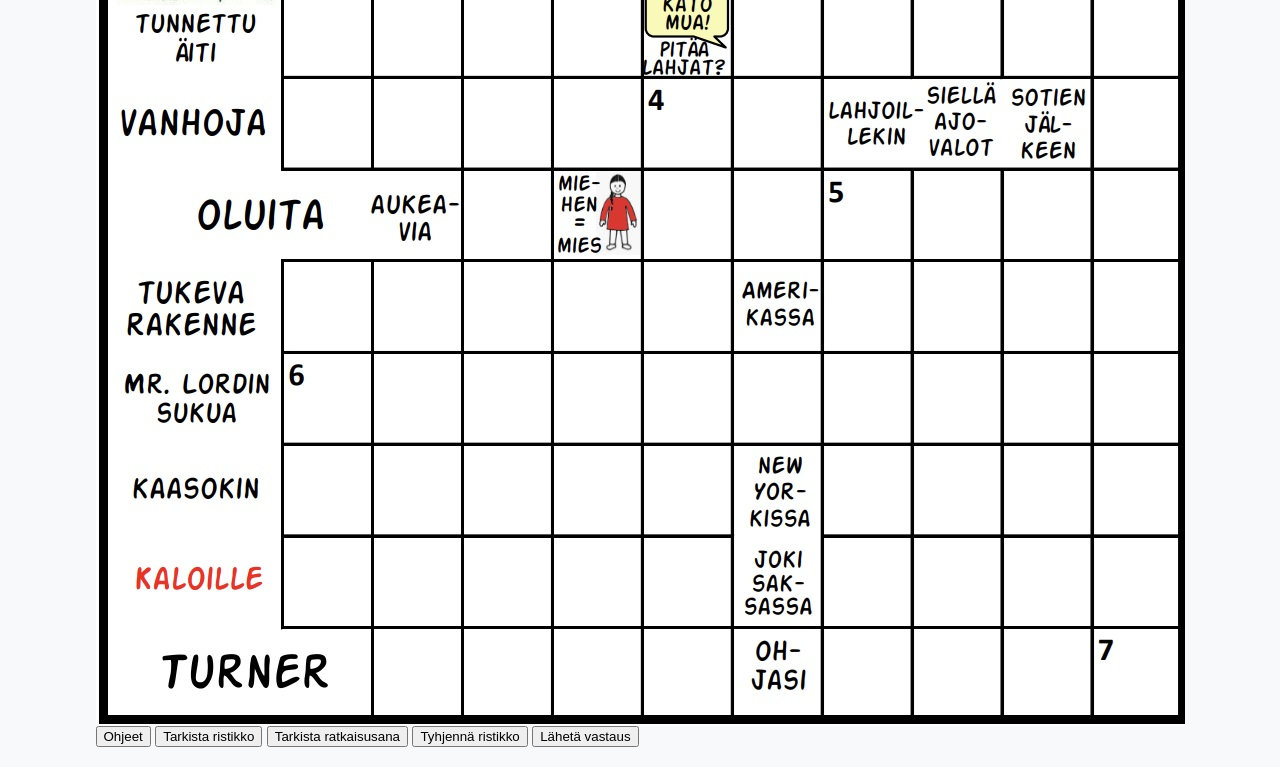
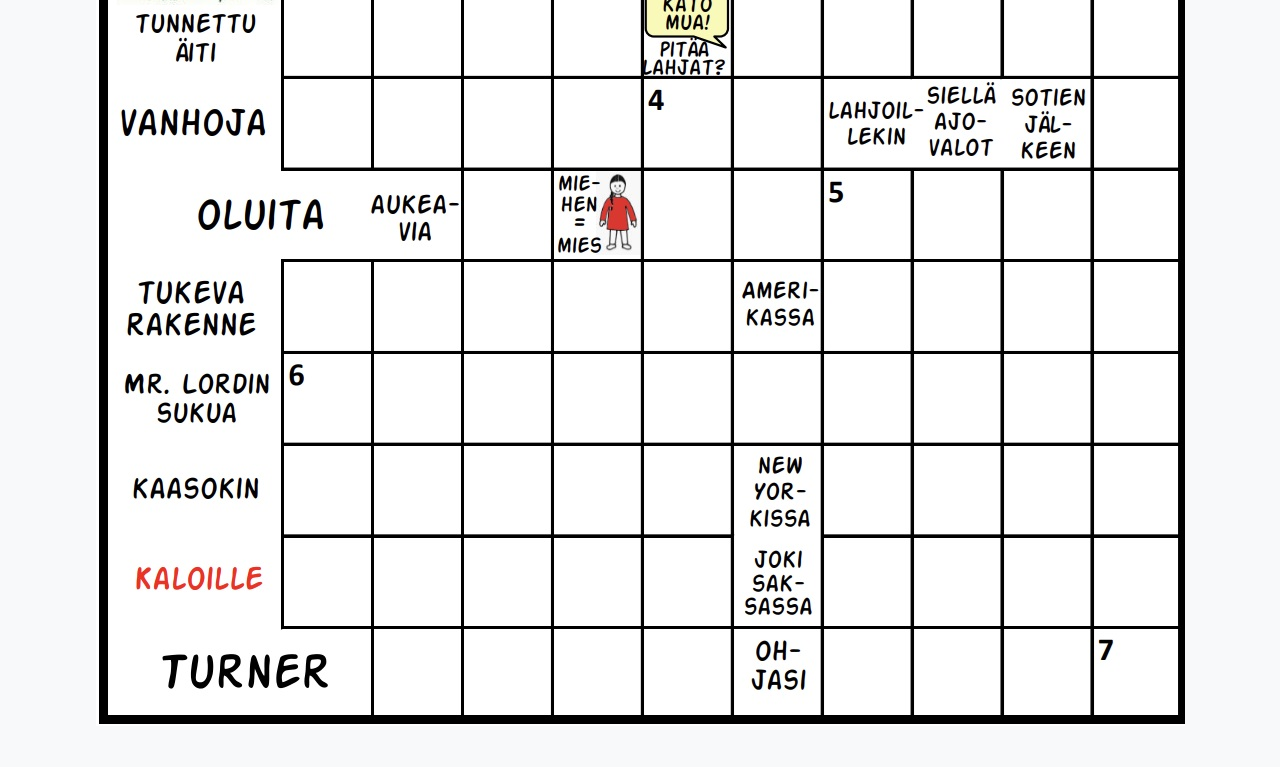
Before and after one commit to mkyrola/Jouluristikko-2024, a plain HTML site: page dist/index.html in a window 1280 px wide. Shown: the part 1140-1907 px from the top of the page. After the commit the page ends 1886 px from the top, so only its background shows below. Drawn offline with Linux system fonts and the light colour scheme.

Commit message:
Remove duplicate overlay buttons

```diff
--- a/dist/index.html
+++ b/dist/index.html
@@ -27,13 +27,6 @@
                 <div id="crossword-grid" class="crossword-grid">
                     <!-- Grid will be populated by JavaScript -->
                 </div>
-                <div class="overlay">
-                    <button id="overlay-instructions-button">Ohjeet</button>
-                    <button id="overlay-check-button">Tarkista ristikko</button>
-                    <button id="overlay-check-solution-button">Tarkista ratkaisusana</button>
-                    <button id="overlay-clear-button">Tyhjennä ristikko</button>
-                    <button id="overlay-submit-button">Lähetä vastaus</button>
-                </div>
             </div>
         </div>
     </div>
```
